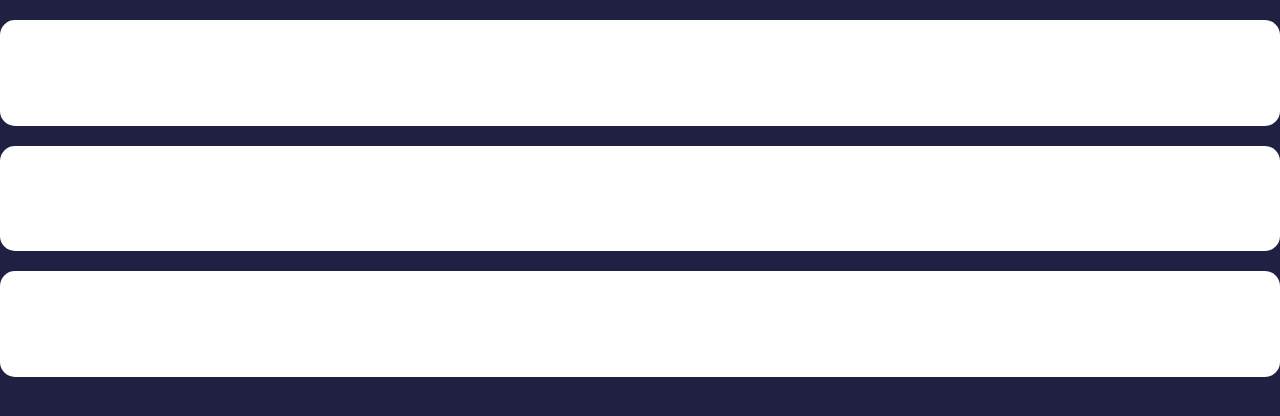
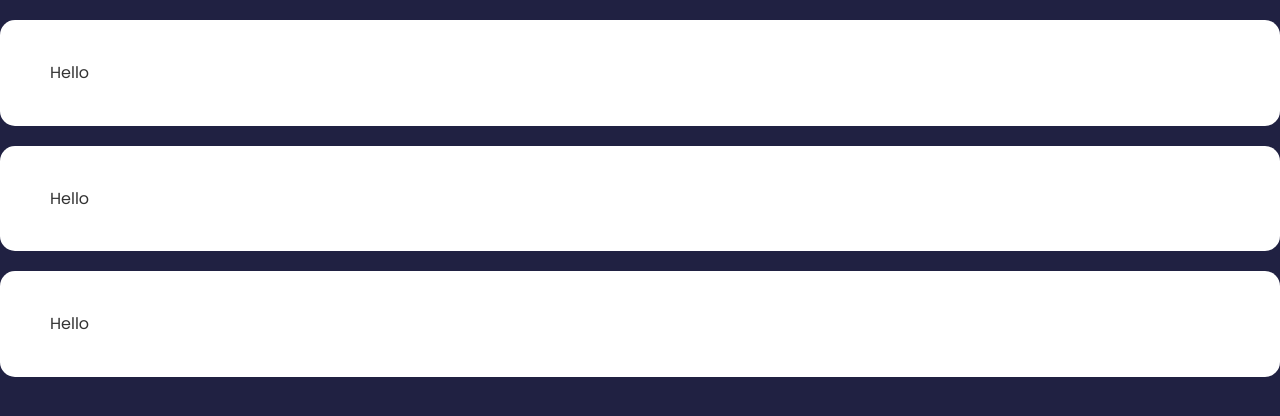
Before and after one commit to AntonBrito/localflow, a Svelte app: page / in a window 1280 px wide. Shown: the top 416 px of the page. Built offline with nearby package versions, Linux system fonts and the light colour scheme.

Commit message:
Added style color to the text

```diff
--- a/src/components/Card.svelte
+++ b/src/components/Card.svelte
@@ -5,6 +5,7 @@
 <style>
   .card{
     background-color: #fff;
+    color: #333;
     border-radius: 15px;
     padding: 40px 50px;
     margin: 20px 0;
```
